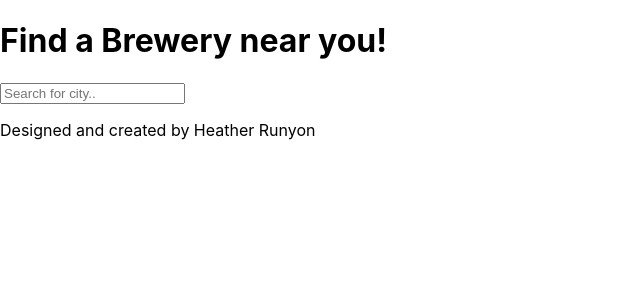
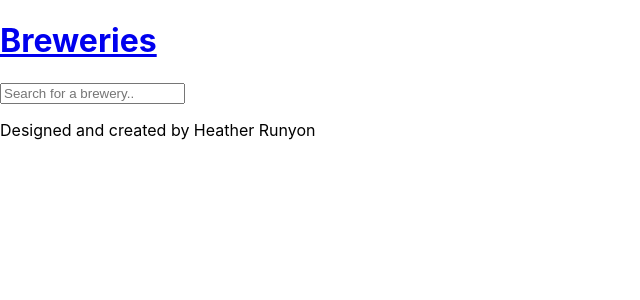
Before and after one commit to hrocco25/seir-project-two, a React (Create React App) app in the folder breweries/: page /Name in a window 1280 px wide. Shown: the top 300 px of the page, without its empty margins (0-640 px from the left). Built offline with nearby package versions, Linux system fonts and the light colour scheme.

Commit message:
add link/routes for location and name

```diff
--- a/breweries/src/App.js
+++ b/breweries/src/App.js
@@ -1,16 +1,25 @@
 import React from 'react';
+import{Link, Route, Switch } from 'react-router-dom'
 import './App.css';
 import Header from './components/header'
-import SearchLocation from './components/searchLocation'
 import Footer from './components/footer'
+import Main from './components/main'
+import Location from './components/location'
+import Name from './components/name'
 
 
 
 function App(){
   return(
         <div>
-          <Header />
-          <SearchLocation />
+          <Link to ='/'>
+            <Header />
+          </Link>
+
+            <Route exact path='/' render= {props=> <Main {...props}/>}/>
+            <Route path='/Location' render={props=> <Location {...props} />}/>
+            <Route path='/Name' render={props=> <Name {...props} />}/>
+
           <Footer />
 
         </div>
--- a/breweries/src/components/footer.js
+++ b/breweries/src/components/footer.js
@@ -1,4 +1,4 @@
-import React, { useState, useEffect } from 'react';
+import React from 'react';
 
 
 function Footer(){
--- a/breweries/src/components/header.js
+++ b/breweries/src/components/header.js
@@ -4,7 +4,7 @@ function Header(props) {
 
     return (
         <>
-            <h1>Find a Brewery near you!</h1>
+            <h1>Breweries</h1>
             <Image />
 
         </>
--- a/breweries/src/components/image.js
+++ b/breweries/src/components/image.js
@@ -1,4 +1,4 @@
-import React, { useState, useEffect } from 'react';
+import React from 'react';
 
 
 function Image(){
--- /dev/null
+++ b/breweries/src/components/location.js
@@ -0,0 +1,15 @@
+import React from 'react';
+import SearchLocation from './searchLocation';
+
+
+function Location(){
+
+
+    return(
+        <div>
+            <SearchLocation />
+        </div>
+    )
+}
+
+export default Location
--- /dev/null
+++ b/breweries/src/components/main.js
@@ -0,0 +1,20 @@
+import React from 'react';
+import{Link, Route, Switch } from 'react-router-dom'
+
+function Main(){
+
+
+    return(
+        <div>
+        <Link to='/location'>
+            Search By Location
+        </Link>
+        <Link to ='/name'>
+            Search By Name
+        </Link>
+
+        </div>
+    )
+}
+
+export default Main
--- /dev/null
+++ b/breweries/src/components/name.js
@@ -0,0 +1,15 @@
+import React from 'react';
+import SearchName from './searchName';
+
+
+function Name(){
+
+
+    return(
+        <div>
+            <SearchName />
+        </div>
+    )
+}
+
+export default Name
--- /dev/null
+++ b/breweries/src/components/searchName.js
@@ -0,0 +1,80 @@
+import React, { Component } from 'react';
+import axios from 'axios'
+
+
+class SearchName extends Component {
+
+    constructor( props ){
+        super( props )
+        this.state= {
+            query: '',
+            results: {},
+        }
+    }
+
+    fetchSearchResults = ( query ) => {
+        const searchUrl= `https://api.openbrewerydb.org/breweries?by_name=${query}`
+        axios.get( searchUrl)
+            .then( res => {
+                // console.log(res)
+                this.setState( {
+                    results: res.data,
+                })
+            })
+    }
+
+    handleOnInputChange = (e) => {
+        const query = e.target.value
+        if ( ! query ){
+            this.setState( { query, results: {}} )
+        } else{
+          this.setState ( { query }, () =>{
+            this.fetchSearchResults( query )
+        } )
+        }
+    }
+
+    renderSearchResults = () => {
+        const { results } = this.state
+        if ( Object.keys (results).length && results.length){
+            return(
+                <div className='results-container'>
+                    {results.map( result => {
+                        return(
+                            <div key= { result.id } className="result-item">
+                                <a className='name' href= { result.website_url } target="_blank">{result.name}</a>
+                                <p>{result.street} {result.city}, {result.state}</p>
+                                <p>{result.phone}</p>
+                                <p></p>
+                            </div>
+                        )
+                    })}
+                </div>
+            )
+        }
+    }
+
+    render(){
+
+        const { query } = this.state
+        // console.log(this.state)
+        return (
+            <div className="container">
+                <label className="search-label" htmlFor="search-input">
+                    <input
+                        type="text"
+                        name= "query"
+                        value= {query}
+                        id="search-input"
+                        placeholder='Search for a brewery..'
+                        onChange={this.handleOnInputChange}
+                    />
+                </label>
+
+                {this.renderSearchResults()}
+            </div>
+        )
+    }
+}
+
+export default SearchName
--- /dev/null
+++ b/breweries/src/components/searchhooks.js
@@ -0,0 +1,4 @@
+import React, { useState, useEffect } from 'react'
+import axios from 'axios'
+
+function Search
```
